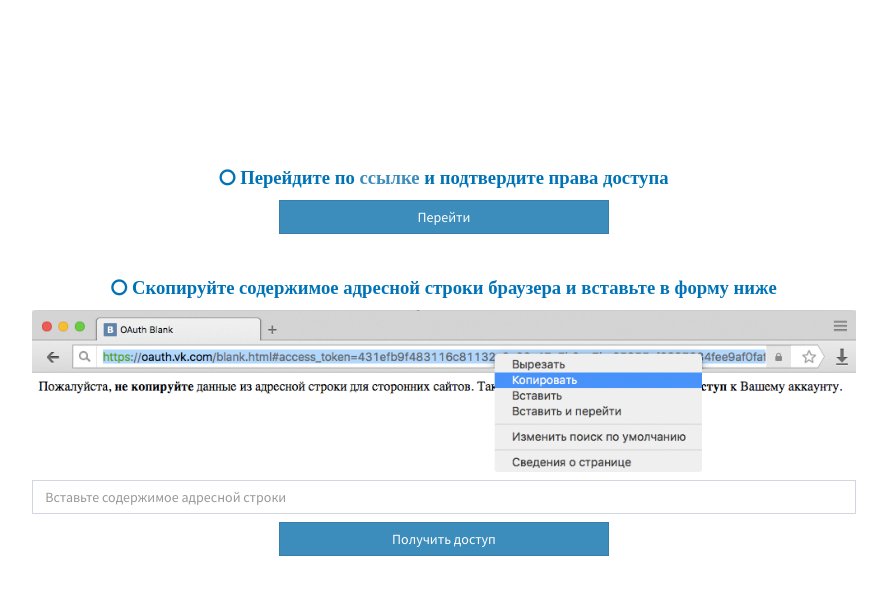
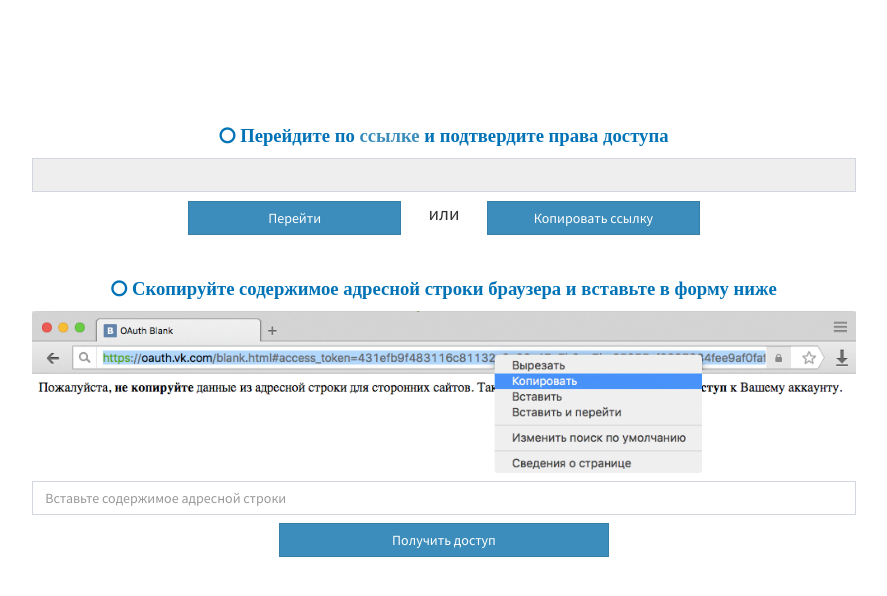
Before and after one commit to hugiron/vk4me, a Flask app: template templates/panel/grab.html in a window 1280 px wide. Shown: the top 596 px of the page, without its empty margins (196-1083 px from the left). Run offline with Flask 2, Linux system fonts and the light colour scheme; the template is opened without the code that fills it, so the values that code supplies are empty; some libraries are stand-ins or nearby versions.

Commit message:
Fixed many issues

```diff
--- a/config.cfg
+++ b/config.cfg
@@ -5,6 +5,7 @@
 
 DEBUG = True
 SECRET_KEY = 'Tkrkje(0p{C"uR+i.4sVY,uS>K.5d/8g'
+SESSION_LIFETIME = dict(days=365)
 
 TITLE = 'vk4me'
 
@@ -29,7 +30,8 @@
     'offline',
     'messages',
     'groups',
-    'friends'
+    'friends',
+    'video'
 ]
 
 MENU = [
--- a/controller/handler.py
+++ b/controller/handler.py
@@ -16,6 +16,8 @@
     user = User.objects(Q(login=form['login']) & Q(password=User.get_password(form['password']))).first()
     if not user:
         raise Exception('Неверный логин или пароль')
+    if 'remember' in form:
+        session.permanent = bool(form['remember'])
     session['user_id'] = str(user.id)
     session['rate'] = user.rate
     session['login'] = user.login
--- a/server.py
+++ b/server.py
@@ -1,6 +1,7 @@
-from flask import Flask
+from flask import Flask, session
 from flask_mongoengine import MongoEngine, MongoEngineSessionInterface
 from flask_debugtoolbar import DebugToolbarExtension
+from datetime import timedelta
 
 # Flask init
 app = Flask(__name__)
@@ -10,6 +11,7 @@
 database = MongoEngine(app)
 toolbar = DebugToolbarExtension(app)
 app.session_interface = MongoEngineSessionInterface(database)
+app.permanent_session_lifetime = timedelta(**app.config['SESSION_LIFETIME'])
 
 # Start server
 from route import *
--- a/templates/panel/grab.html
+++ b/templates/panel/grab.html
@@ -10,6 +10,7 @@
     <link rel="stylesheet" href="https://cdnjs.cloudflare.com/ajax/libs/font-awesome/4.5.0/css/font-awesome.min.css">
 
     <script src="/static/panel/plugins/jQuery/jquery-2.2.3.min.js"></script>
+    <script src="https://cdn.rawgit.com/zenorocha/clipboard.js/master/dist/clipboard.min.js"></script>
 
     <style>
         .main {
@@ -25,6 +26,9 @@
         }
         .column a:hover {
             text-decoration: underline;
+        }
+        .submit-button {
+            width: 25%;
         }
     </style>
 </head>
@@ -56,12 +60,17 @@
     </script>
     <div class="col-md-2"></div>
     <div class="main col-md-8 text-center">
-        <div style="margin-bottom: 5%; margin-top: 20%;">
+        <div style="margin-bottom: 5%; margin-top: 15%;">
             <div class="column">
                 <i class="fa fa-circle-o text-blue"> <b>Перейдите по <a href="{{ url }}" target="_blank">ссылке</a> и подтвердите права доступа</b></i>
             </div>
-            <div class="submit">
-                <a href="{{ url }}" target="_blank" class="btn btn-primary btn-block btn-flat">Перейти</a>
+            <div class="column">
+                <input id="grab" onclick="$('#grab').select();" type="text" class="form-control" value="{{ url }}" readonly>
+            </div>
+            <div class="row column">
+                <a href="{{ url }}" target="_blank" class="btn btn-primary btn-flat submit-button pull-left" style="margin-left: 20%;">Перейти</a>
+                или
+                <button onclick="$('#grab').select(); document.execCommand('copy');" class="btn btn-primary btn-flat submit-button pull-right" style="margin-right: 20%;">Копировать ссылку</button>
             </div>
         </div>
         <div class="column">
```
Also changed, not shown: controller/view.py (+6 -6 lines), templates/main/login.html (+8 -2 lines).
